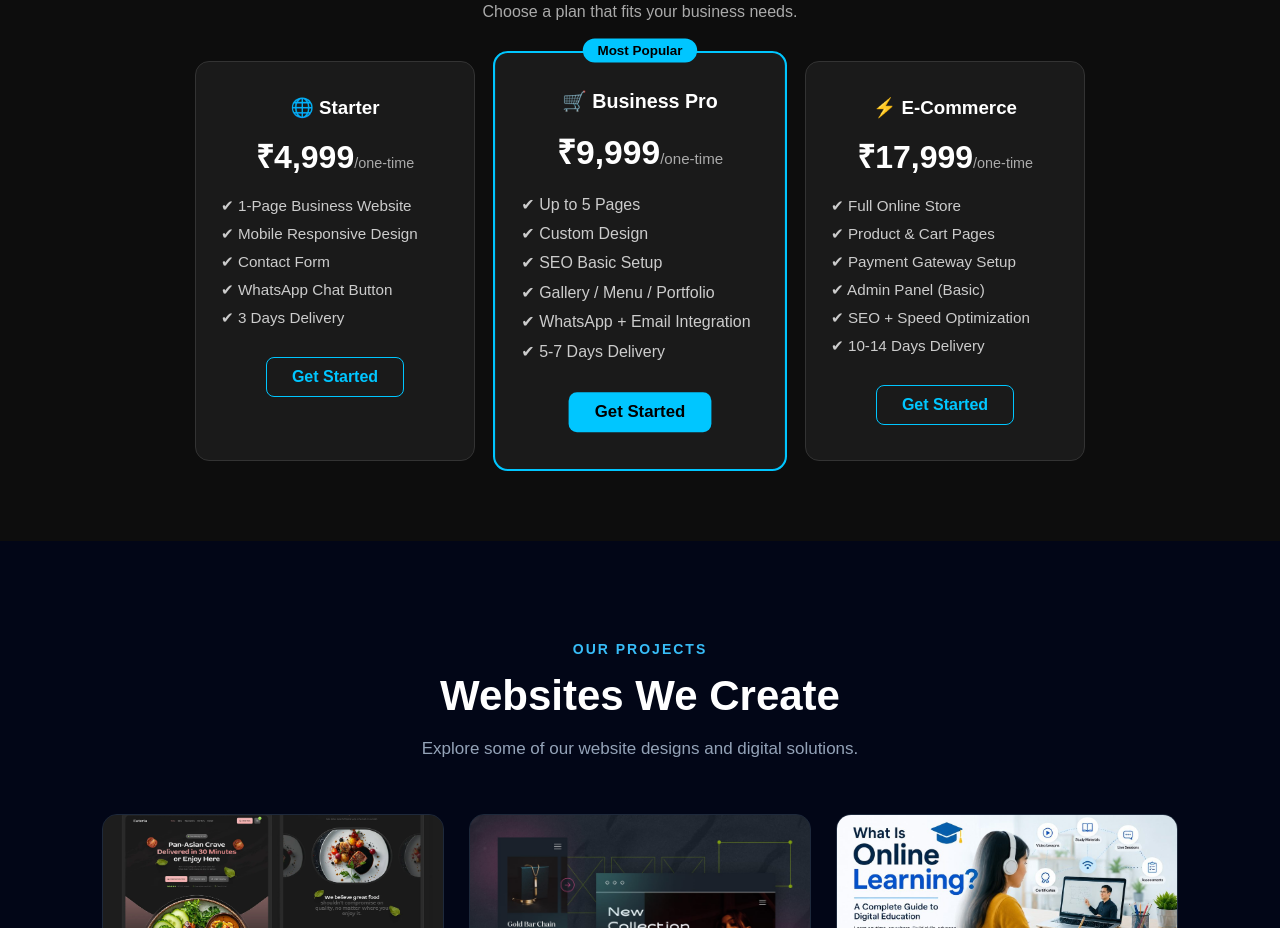
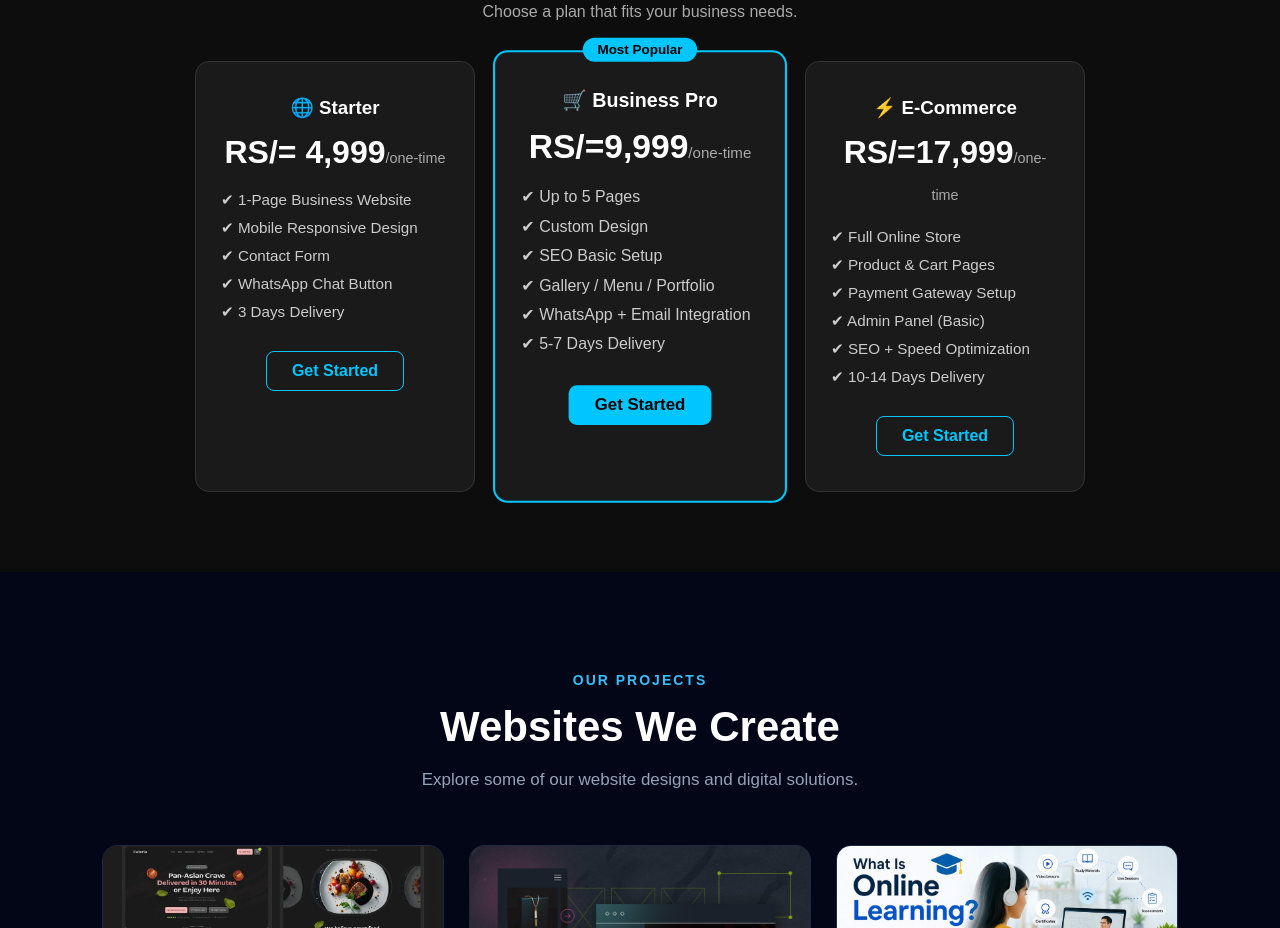
Before and after one commit to jpddhoni-star/TONY-Web-Solutions, a plain HTML site: page index.html in a window 1280 px wide. Shown: the part 2234-3162 px from the top of the page. Drawn offline with Linux system fonts and the light colour scheme.

Commit message:
Update pricing format in index.html

```diff
--- a/index.html
+++ b/index.html
@@ -357,7 +357,7 @@
     <!-- Basic Plan -->
     <div class="pricing-card">
       <h3>🌐 Starter</h3>
-      <p class="price">₹4,999<span>/one-time</span></p>
+      <p class="price">RS/= 4,999<span>/one-time</span></p>
       <ul>
         <li>✔ 1-Page Business Website</li>
         <li>✔ Mobile Responsive Design</li>
@@ -372,7 +372,7 @@
     <div class="pricing-card popular">
       <p class="badge">Most Popular</p>
       <h3>🛒 Business Pro</h3>
-      <p class="price">₹9,999<span>/one-time</span></p>
+      <p class="price">RS/=9,999<span>/one-time</span></p>
       <ul>
         <li>✔ Up to 5 Pages</li>
         <li>✔ Custom Design</li>
@@ -387,7 +387,7 @@
     <!-- Premium Plan -->
     <div class="pricing-card">
       <h3>⚡ E-Commerce</h3>
-      <p class="price">₹17,999<span>/one-time</span></p>
+      <p class="price">RS/=17,999<span>/one-time</span></p>
       <ul>
         <li>✔ Full Online Store</li>
         <li>✔ Product & Cart Pages</li>
```
